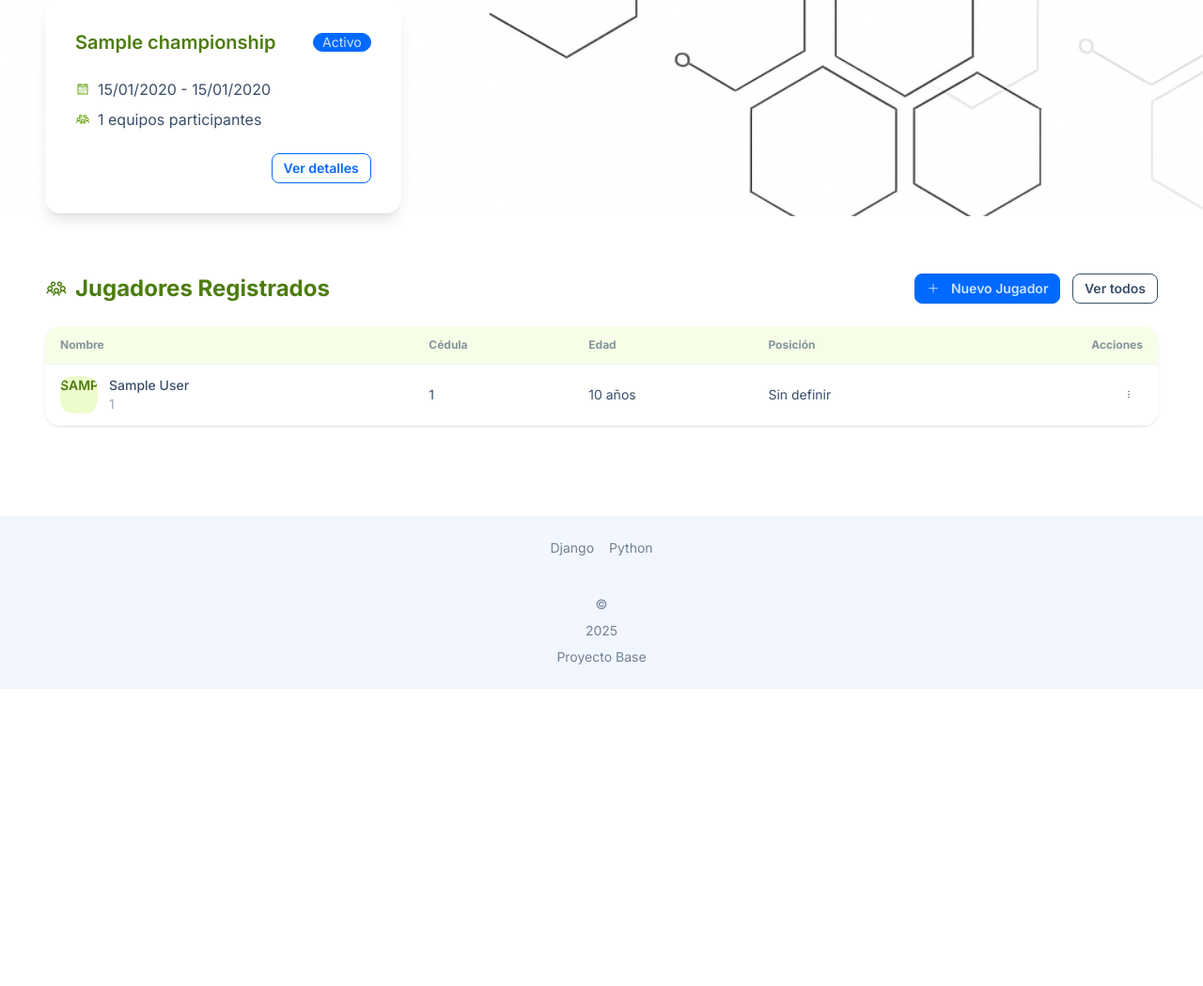
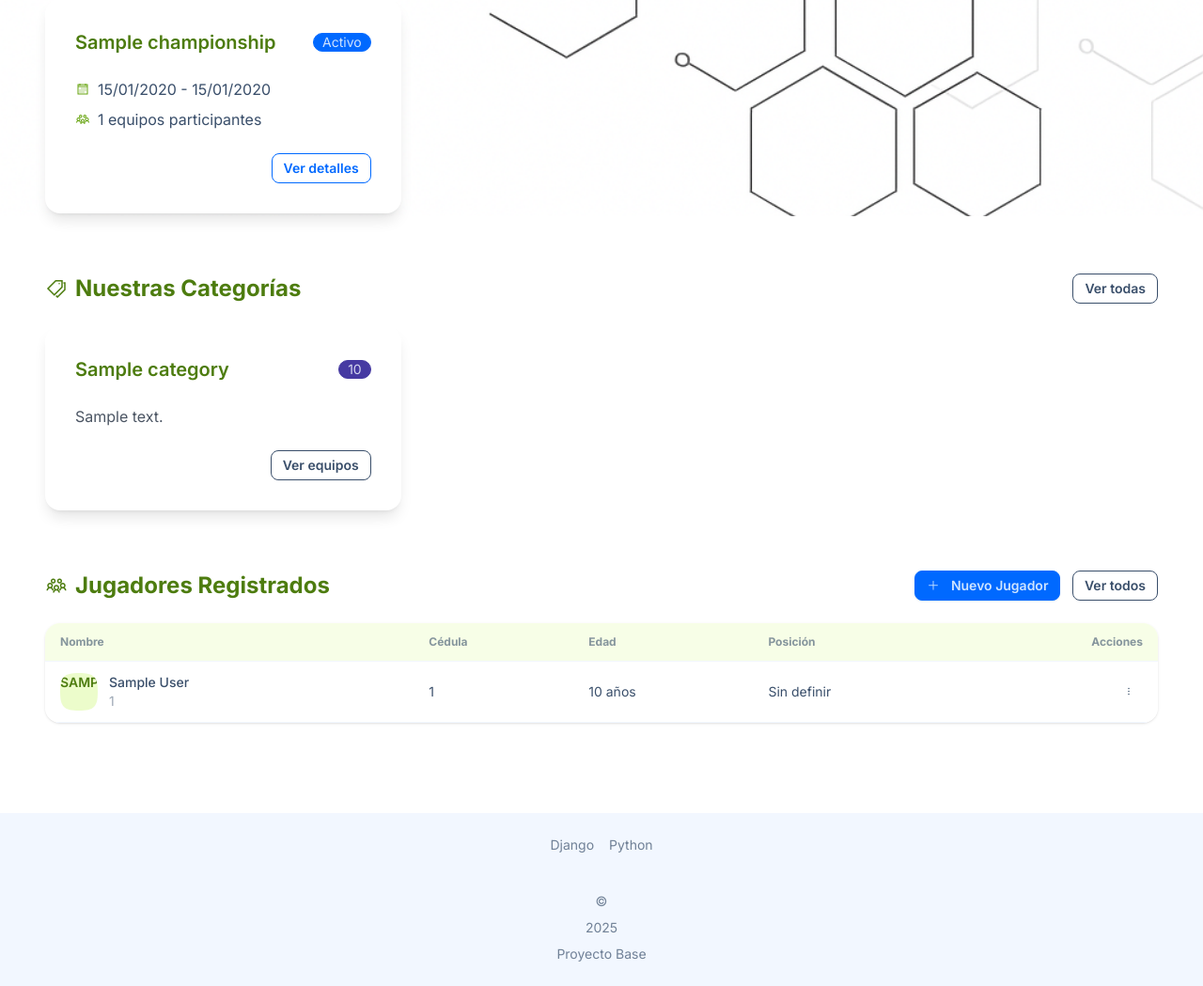
Before and after one commit to eduardouio/colmena, a Django app: template app/backend/src/accounts/templates/presentations/presentation-club.html in a window 1280 px wide. Shown: the part 1050-2099 px from the top of the page at 94% size. Before the commit the page ends 1783 px from the top, so only its background shows below. Run offline with Django 4.2, Linux system fonts and the light colour scheme; the template is opened without the code that fills it: most values are stand-ins (such as "Sample title", 1, 10 or a date in 2020); some libraries are stand-ins or nearby versions.

Commit message:
hacemos mas completa la ficja del club

```diff
--- a/app/backend/src/accounts/templates/presentations/presentation-club.html
+++ b/app/backend/src/accounts/templates/presentations/presentation-club.html
@@ -194,6 +194,42 @@
         </div>
     </div>
 
+    <!-- Sección de Categorías -->
+    <div class="mt-16">
+        <div class="flex justify-between items-center mb-6">
+            <h2 class="text-2xl font-bold text-lime-700 flex items-center">
+                <i class="las la-tags text-2xl mr-2"></i>
+                Nuestras Categorías
+            </h2>
+            <a href="#" class="btn btn-sm btn-outline">Ver todas</a>
+        </div>
+
+        <div class="grid grid-cols-1 md:grid-cols-2 lg:grid-cols-3 gap-6">
+            {% for category in categories %}
+            <div class="card bg-base-100 shadow-lg hover:shadow-xl transition-shadow">
+                <div class="card-body">
+                    <div class="flex items-center justify-between mb-4">
+                        <h3 class="card-title text-xl text-lime-700">{{ category.name }}</h3>
+                        <div class="badge badge-secondary">{{ category.age_range }}</div>
+                    </div>
+                    <p class="text-gray-600 mb-4">{{ category.description }}</p>
+                    <div class="card-actions justify-end">
+                        <a href="#" class="btn btn-sm btn-outline">Ver equipos</a>
+                    </div>
+                </div>
+            </div>
+            {% empty %}
+            <div class="col-span-full text-center py-8">
+                <div class="text-gray-500 mb-4">
+                    <i class="las la-tags text-5xl opacity-30"></i>
+                </div>
+                <p class="text-gray-600">No hay categorías registradas en este momento.</p>
+                <a href="#" class="btn btn-sm btn-outline mt-4">Agregar categoría</a>
+            </div>
+            {% endfor %}
+        </div>
+    </div>
+
     <!-- Sección de Jugadores -->
     <div class="mt-16">
         <div class="flex flex-col md:flex-row justify-between items-start md:items-center mb-6">
```
Also changed, not shown: app/backend/src/accounts/views/HomeTempView.py (+13 -1 lines).
